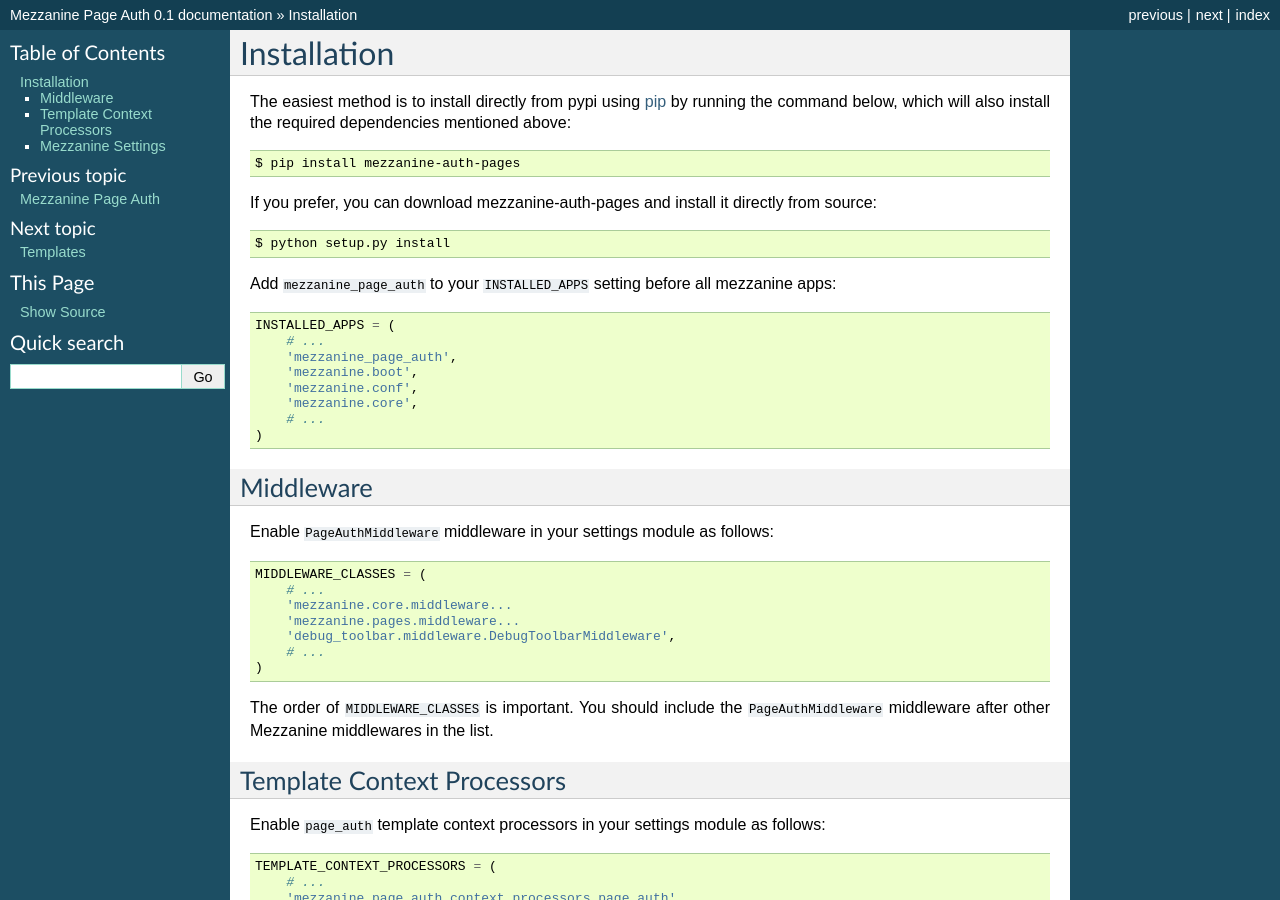
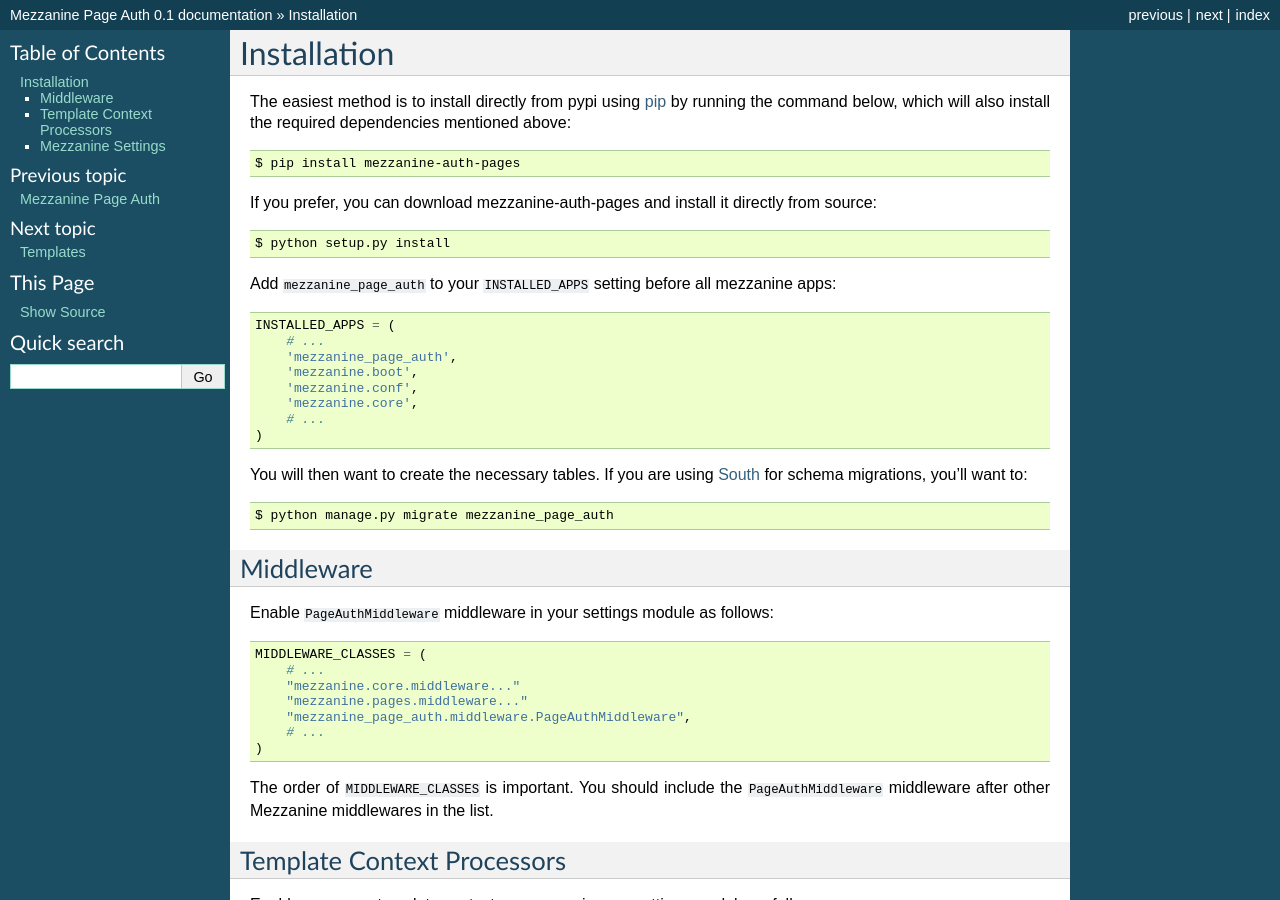
Before and after one commit to simodalla/mezzanine_page_auth, a Sphinx documentation site: the page built from docs/source/installation.rst, in a window 1280 px wide and 900 px high. Built offline with Sphinx 7.4.7, drawn with Linux system fonts in a browser that asks for light colours.

Commit message:
fix error middleware installation documentation

```diff
--- a/docs/source/installation.rst
+++ b/docs/source/installation.rst
@@ -25,15 +25,21 @@
         # ...
     )
 
+You will then want to create the necessary tables. If you are using `South`_
+for schema migrations, you'll want to::
+
+    $ python manage.py migrate mezzanine_page_auth
+
+
 Middleware
 ~~~~~~~~~~
 Enable ``PageAuthMiddleware`` middleware in your settings module as follows::
 
     MIDDLEWARE_CLASSES = (
         # ...
-        'mezzanine.core.middleware...
-        'mezzanine.pages.middleware...
-        'debug_toolbar.middleware.DebugToolbarMiddleware',
+        "mezzanine.core.middleware..."
+        "mezzanine.pages.middleware..."
+        "mezzanine_page_auth.middleware.PageAuthMiddleware",
         # ...
     )
 
```
Also changed, not shown: README.rst (+9 -4 lines).
